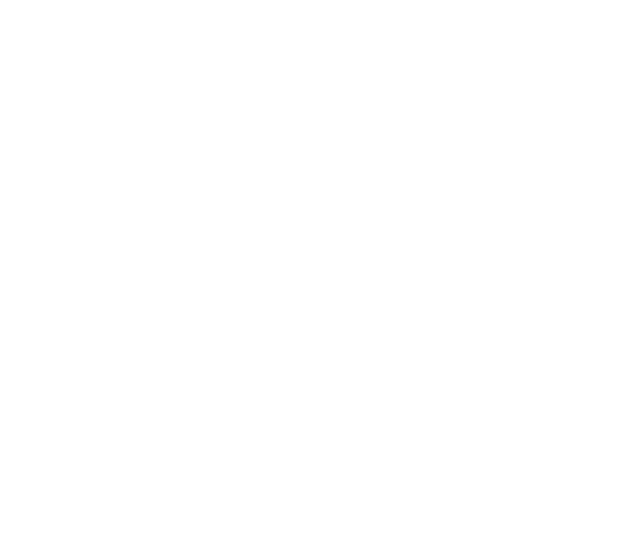
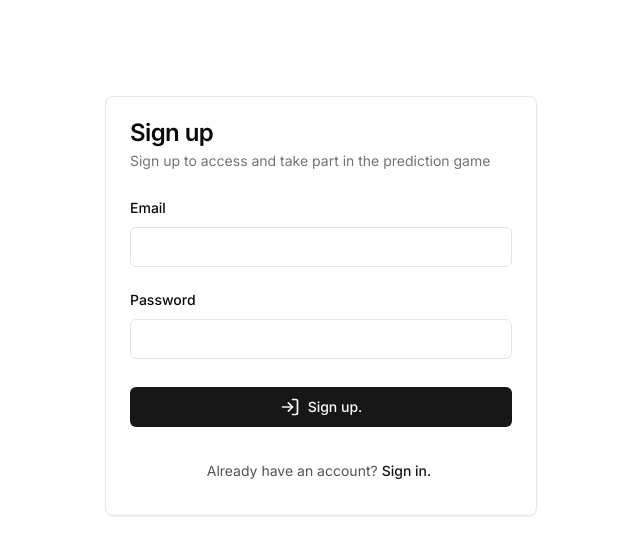
Before and after one commit to FrediLehmann/tippspiel, a Next.js app: page /en/signup in a window 1280 px wide. Shown: the top 554 px of the page, without its empty margins (319-959 px from the left). Built offline with nearby package versions, Linux system fonts and the light colour scheme.

Commit message:
Signup form

```diff
--- a/messages/de.json
+++ b/messages/de.json
@@ -19,7 +19,11 @@
     "metadata": {
       "description": "Registerieren Sie sich für das Tippspiel",
       "title": "Tippspiel | Registrieren"
-    }
+    },
+    "pageDescription": "Melden Sie sich an, um auf das Tippspiel zuzugreifen und daran teilzunehmen",
+    "pageTitle": "Melden Sie sich an",
+    "signin": "Anmelden.",
+    "signinRedirect": "Sie haben bereits ein Konto?"
   },
   "common": {
     "login": "Login",
@@ -44,6 +48,27 @@
         "label": "Passwort"
       }
     },
+    "signUpForm": {
+      "email": {
+        "label": "Email"
+      },
+      "formSchemaMessages": {
+        "email": {
+          "required": "E-Mailadresse wird benötigt.",
+          "validated": "Ungültige E-Mail-Adresse."
+        },
+        "password": {
+          "maxLength": "Passwort wird benötigt",
+          "minLength": "Das Passwort muss mindestens 8 Zeichen lang sein",
+          "pattern": "Das Passwort muss mindestens eine Zahl, einen Großbuchstaben, einen Kleinbuchstaben und ein Sonderzeichen enthalten",
+          "required": "Das Passwort kann bis zu 100 Zeichen lang sein"
+        }
+      },
+      "password": {
+        "label": "Passwort"
+      }
+    },
+    "signup": "Melden Sie sich an.",
     "submit": "Speichern"
   }
 }
--- a/messages/en.json
+++ b/messages/en.json
@@ -19,7 +19,11 @@
     "metadata": {
       "description": "Signup page",
       "title": "Tippspiel | Signup"
-    }
+    },
+    "pageTitle": "Sign up",
+    "pageDescription": "Sign up to access and take part in the prediction game",
+    "signinRedirect": "Already have an account?",
+    "signin": "Sign in."
   },
   "common": {
     "signInForm": {
@@ -43,6 +47,27 @@
         "forgot": "Forgot password?"
       }
     },
+    "signUpForm": {
+      "email": {
+        "label": "Email"
+      },
+      "formSchemaMessages": {
+        "email": {
+          "required": "Email address is required.",
+          "validated": "Invalid email address."
+        },
+        "password": {
+          "maxLength": "Password is required",
+          "minLength": "The password must be at least 8 characters long",
+          "pattern": "The password must contain at least one number, one uppercase letter, one lowercase letter, and one special character",
+          "required": "The password can be up to 100 characters long"
+        }
+      },
+      "password": {
+        "label": "Password"
+      }
+    },
+    "signup": "Sign up.",
     "login": "Login",
     "submit": "Submit"
   }
--- a/messages/fr.json
+++ b/messages/fr.json
@@ -19,7 +19,11 @@
     "metadata": {
       "description": "Page d'inscription",
       "title": "Tippspiel | S'inscrire"
-    }
+    },
+    "pageDescription": "Inscrivez-vous pour accéder et participer au jeu de pronostics",
+    "pageTitle": "S'inscrire",
+    "signin": "Se connecter.",
+    "signinRedirect": "Vous avez déjà un compte?"
   },
   "common": {
     "login": "Se connecter",
@@ -44,6 +48,27 @@
         "label": "Mot de passe"
       }
     },
+    "signUpForm": {
+      "email": {
+        "label": "E-mail"
+      },
+      "formSchemaMessages": {
+        "email": {
+          "required": "Adresse e-mail est nécessaire.",
+          "validated": "Adresse e-mail invalide."
+        },
+        "password": {
+          "maxLength": "Mot de passe requis",
+          "minLength": "Le mot de passe doit comporter au moins 8 caractères",
+          "pattern": "Le mot de passe doit contenir au moins un chiffre, une lettre majuscule, une lettre minuscule et un caractère spécial",
+          "required": "Le mot de passe peut contenir jusqu'à 100 caractères"
+        }
+      },
+      "password": {
+        "label": "Mot de passe"
+      }
+    },
+    "signup": "S'inscrire.",
     "submit": "Soumettre"
   }
 }
--- a/messages/it.json
+++ b/messages/it.json
@@ -19,7 +19,11 @@
     "metadata": {
       "description": "Pagina di registrazione",
       "title": "Tippspiel | Iscrizione"
-    }
+    },
+    "pageDescription": "Iscriviti per accedere e prendere parte al gioco dei pronostici",
+    "pageTitle": "Iscrizione",
+    "signin": "Registrazione.",
+    "signinRedirect": "Hai già un account?"
   },
   "common": {
     "login": "Login",
@@ -44,6 +48,27 @@
         "label": "Parola d'ordine"
       }
     },
+    "signUpForm": {
+      "email": {
+        "label": "E-mail"
+      },
+      "formSchemaMessages": {
+        "email": {
+          "required": "L'indirizzo e-mail è obbligatorio.",
+          "validated": "Indirizzo email non valido."
+        },
+        "password": {
+          "maxLength": "E 'richiesta la password",
+          "minLength": "La password deve essere lunga almeno 8 caratteri",
+          "pattern": "La password deve contenere almeno un numero, una lettera maiuscola, una lettera minuscola e un carattere speciale",
+          "required": "La password può contenere fino a 100 caratteri"
+        }
+      },
+      "password": {
+        "label": "Parola d'ordine"
+      }
+    },
+    "signup": "Iscrizione.",
     "submit": "Invia"
   }
 }
--- a/src/app/[locale]/signup/components/SignupCard/SignupCard.tsx
+++ b/src/app/[locale]/signup/components/SignupCard/SignupCard.tsx
@@ -1,3 +1,37 @@
+"use client";
+
+import { useTranslations } from "next-intl";
+
+import {
+  Button,
+  Card,
+  CardContent,
+  CardDescription,
+  CardHeader,
+  CardTitle,
+} from "@/components/ui";
+import { Link } from "@/lib/translation";
+
+import { SignUpForm } from "./components";
+
 export default function SignupCard() {
-  return <></>;
+  const t = useTranslations();
+
+  return (
+    <Card>
+      <CardHeader>
+        <CardTitle>{t("Signup.pageTitle")}</CardTitle>
+        <CardDescription>{t("Signup.pageDescription")}</CardDescription>
+      </CardHeader>
+      <CardContent>
+        <SignUpForm />
+        <div className="mt-6 items-center text-center text-sm text-neutral-600">
+          <span>{t("Signup.signinRedirect")}</span>
+          <Button asChild variant="link" className="px-1">
+            <Link href="/login">{t("Signup.signin")}</Link>
+          </Button>
+        </div>
+      </CardContent>
+    </Card>
+  );
 }
--- a/src/app/[locale]/login/components/LoginCard/components/SignInForm/SignInForm.tsx
+++ b/src/app/[locale]/signup/components/SignupCard/components/SignUpForm/SignUpForm.tsx
@@ -1,9 +1,9 @@
 "use client";
 
 import { z } from "zod";
+import { useTranslations } from "next-intl";
 import { useForm } from "react-hook-form";
 import { zodResolver } from "@hookform/resolvers/zod";
-import { useTranslations } from "next-intl";
 import { LogIn } from "lucide-react";
 
 import {
@@ -16,11 +16,10 @@
   FormMessage,
   Input,
 } from "@/components/ui";
-import { Link } from "@/lib/translation";
 
 import { getFormSchema } from "./getFormSchema";
 
-export default function SignInForm() {
+export default function SignUpForm() {
   const t = useTranslations();
 
   const formSchema = getFormSchema(t);
@@ -43,7 +42,7 @@
             name="email"
             render={({ field }) => (
               <FormItem>
-                <FormLabel>{t("common.signInForm.email.label")}</FormLabel>
+                <FormLabel>{t("common.signUpForm.email.label")}</FormLabel>
                 <FormControl>
                   <Input {...field} />
                 </FormControl>
@@ -56,18 +55,11 @@
             name="password"
             render={({ field }) => (
               <FormItem>
-                <div className="flex justify-between items-center">
-                  <FormLabel>{t("common.signInForm.password.label")}</FormLabel>
-                  <Button asChild variant="link" className="py-0 h-4">
-                    <Link href="/forgot-password">
-                      {t("common.signInForm.password.forgot")}
-                    </Link>
-                  </Button>
-                </div>
+                <FormLabel>{t("common.signUpForm.password.label")}</FormLabel>
                 <FormControl>
                   <Input
                     type="password"
-                    autoComplete="current-password"
+                    autoComplete="new-password"
                     {...field}
                   />
                 </FormControl>
@@ -78,7 +70,7 @@
         </div>
         <Button type="submit" className="w-full mt-7">
           <LogIn className="w-5 h-5 mr-2" />
-          {t("common.login")}
+          {t("common.signup")}
         </Button>
       </form>
     </Form>
--- /dev/null
+++ b/src/app/[locale]/signup/components/SignupCard/components/SignUpForm/getFormSchema.ts
@@ -0,0 +1,32 @@
+import * as z from "zod";
+
+import { passwordRegex } from "@/lib/helpers/string";
+
+export function getFormSchema(t: (key: string) => string) {
+  return z
+    .object({
+      email: z
+        .string()
+        .min(1, {
+          message: t("common.signInForm.formSchemaMessages.email.required"),
+        })
+        .email({
+          message: t("common.signInForm.formSchemaMessages.email.validated"),
+        }),
+      password: z
+        .string()
+        .min(1, {
+          message: t("common.signInForm.formSchemaMessages.password.required"),
+        })
+        .min(8, {
+          message: t("common.signInForm.formSchemaMessages.password.minLength"),
+        })
+        .max(100, {
+          message: t("common.signInForm.formSchemaMessages.password.maxLength"),
+        })
+        .regex(passwordRegex, {
+          message: t("common.signInForm.formSchemaMessages.password.pattern"),
+        }),
+    })
+    .required();
+}
--- /dev/null
+++ b/src/app/[locale]/signup/components/SignupCard/components/SignUpForm/index.ts
@@ -0,0 +1 @@
+export { default } from "./SignUpForm";
--- /dev/null
+++ b/src/app/[locale]/signup/components/SignupCard/components/index.ts
@@ -0,0 +1 @@
+export { default as SignUpForm } from "./SignUpForm";
```
